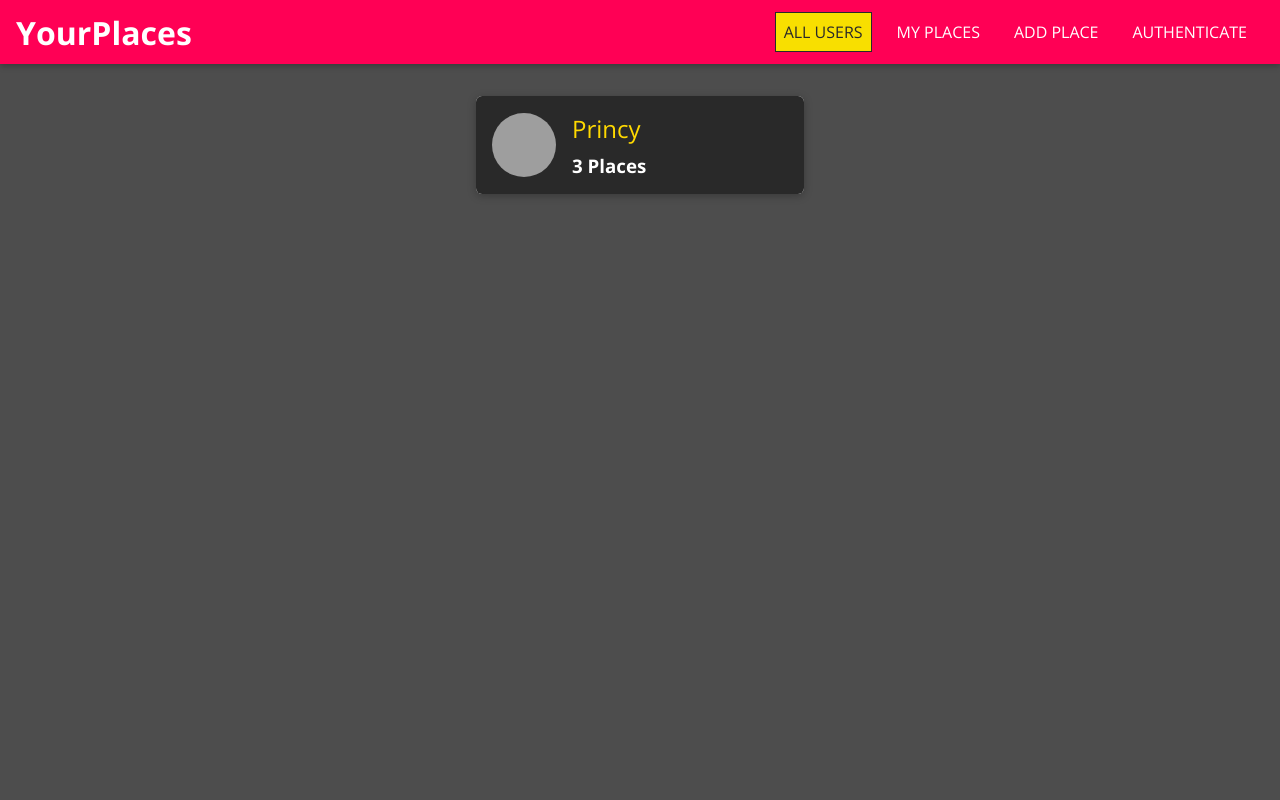
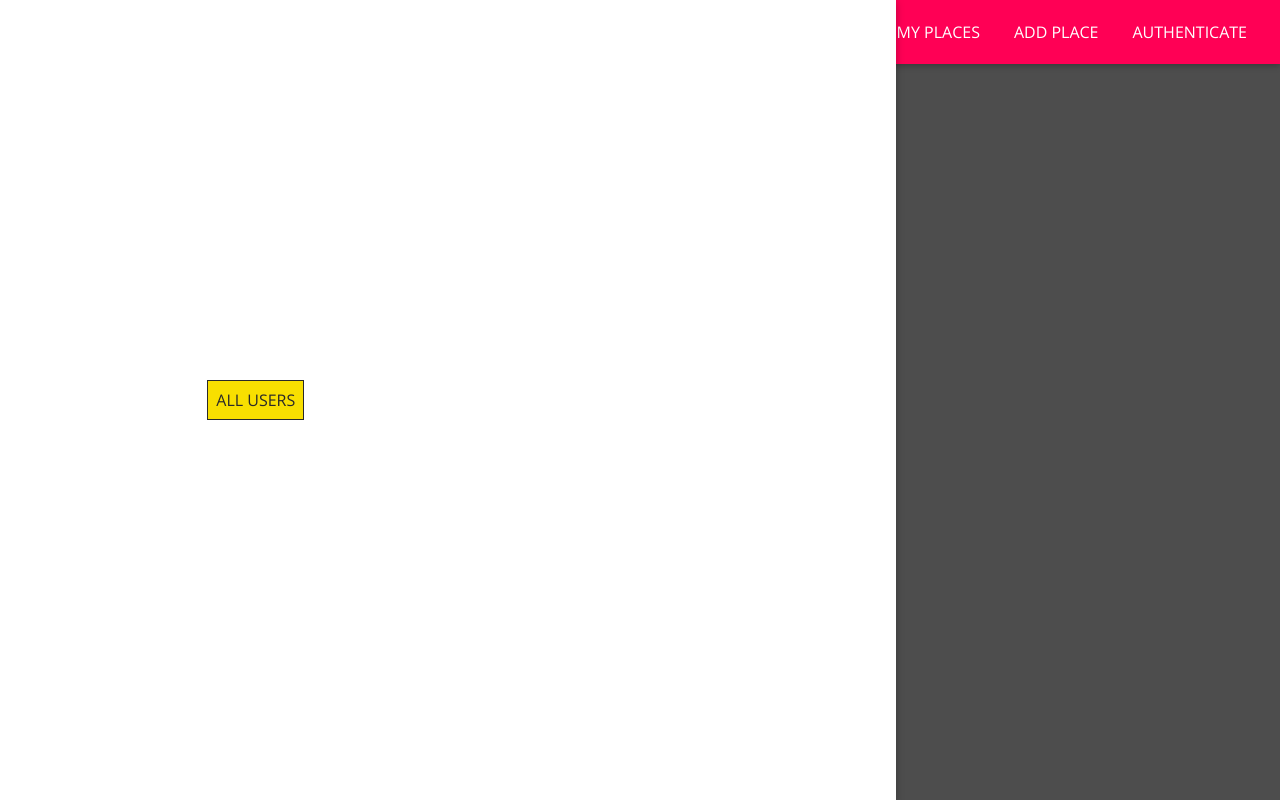
Before and after one commit to PrincyChauhan/travel-mern-frontend, a React (Create React App) app: page / in a window 1280 px wide. Built offline with nearby package versions, Linux system fonts and the light colour scheme; grey boxes are pictures that could not be loaded.

Commit message:
Side drawer added

```diff
--- a/src/shared/components/Navigation/MainNavigation.js
+++ b/src/shared/components/Navigation/MainNavigation.js
@@ -3,10 +3,17 @@ import { Link } from 'react-router-dom';
 
 import MainHeader from './MainHeader';
 import NavLinks from './NavLinks';
+import SideDrawer from './SideDrawer';
 import './MainNavigation.css';
 
 const MainNavigation = props => {
   return (
+    <React.Fragment>
+      <SideDrawer>
+        <nav className="main-navigation__drawer-nav">
+          <NavLinks />
+        </nav>
+      </SideDrawer>
       <MainHeader>
         <button className="main-navigation__menu-btn">
           <span />
@@ -16,10 +23,11 @@ const MainNavigation = props => {
         <h1 className="main-navigation__title">
           <Link to="/">YourPlaces</Link>
         </h1>
-      <nav>
+        <nav className="main-navigation__header-nav">
           <NavLinks />
         </nav>
       </MainHeader>
+    </React.Fragment>
   );
 };
 
--- a/src/shared/components/Navigation/SideDrawer.css
+++ b/src/shared/components/Navigation/SideDrawer.css
@@ -0,0 +1,10 @@
+.side-drawer {
+  position: fixed;
+  left: 0;
+  top: 0;
+  z-index: 100;
+  height: 100vh;
+  width: 70%;
+  background: white;
+  box-shadow: 0 2px 8px rgba(0, 0, 0, 0.26);
+}
--- a/src/shared/components/Navigation/SideDrawer.js
+++ b/src/shared/components/Navigation/SideDrawer.js
@@ -0,0 +1,10 @@
+import React from "react";
+
+import "./SideDrawer.css";
+
+const SideDrawer = (props) => {
+    return <aside className="side-drawer">
+        {props.children}
+    </aside>
+};
+export default SideDrawer;
```
Lines whose indentation alone changed are shown as unchanged.
